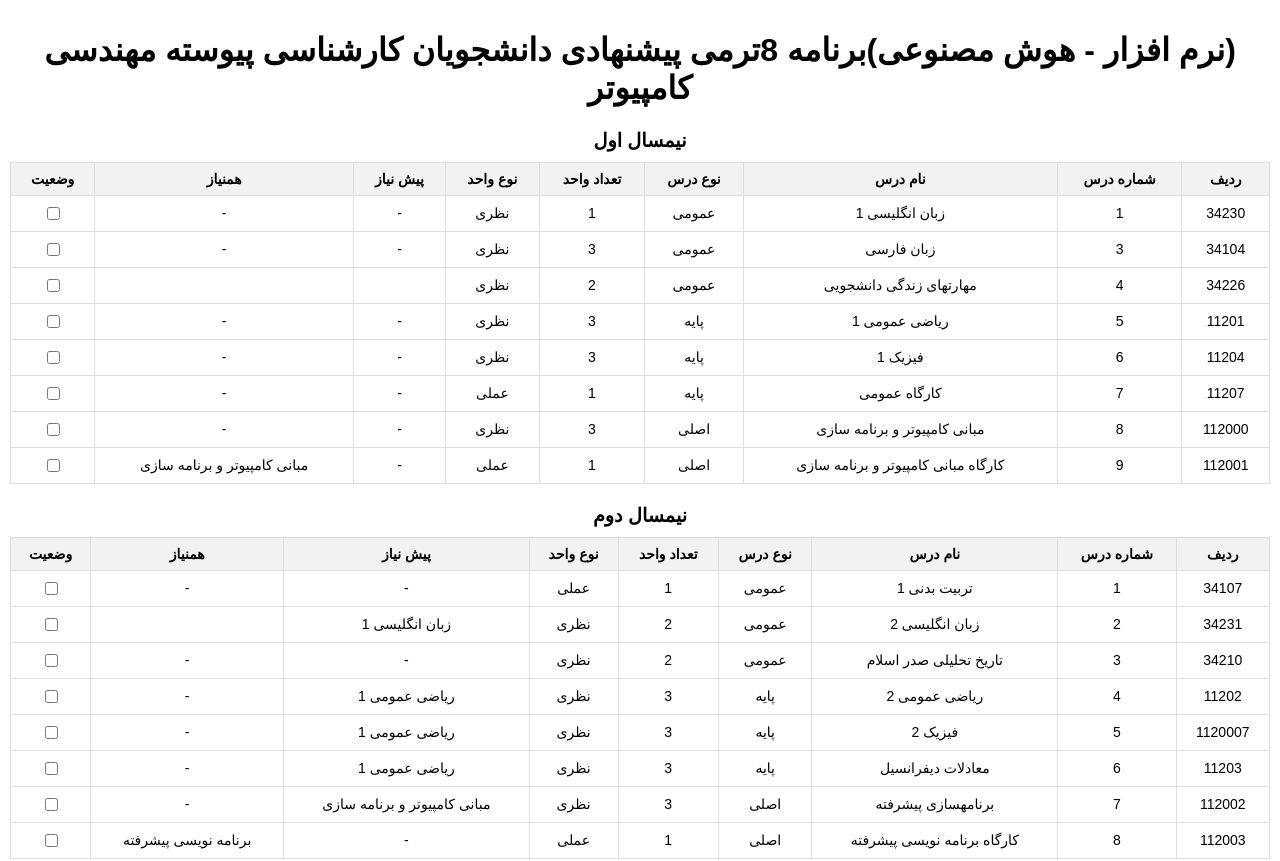
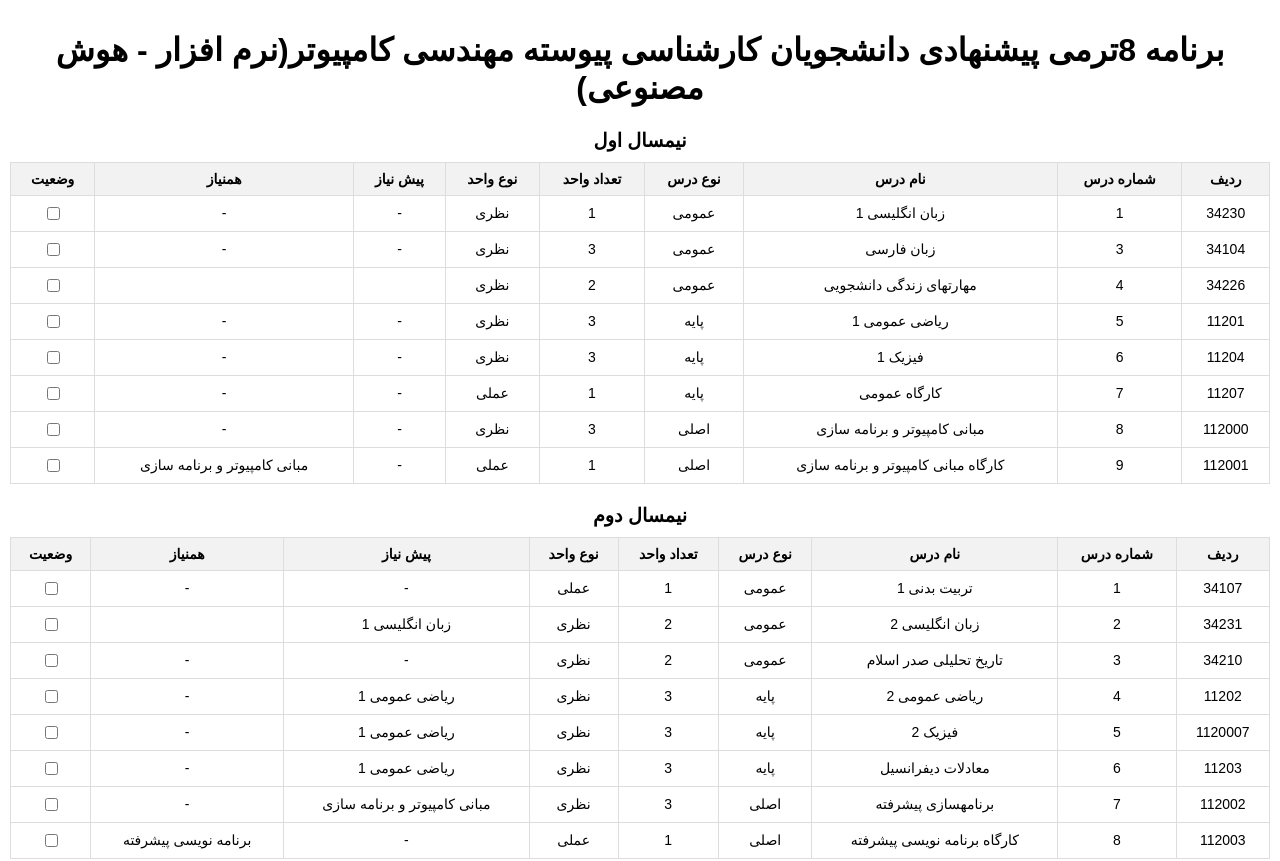
Before and after one commit to Zir0riZ/chart, a plain HTML site: page index.html in a window 1280 px wide. Shown: the top 861 px of the page. Drawn offline with Linux system fonts and the light colour scheme.

Commit message:
Update index.html

```diff
--- a/index.html
+++ b/index.html
@@ -7,7 +7,7 @@
     <title>چارت دروس</title>
 </head>
 <body>
-    <h1 style="text-align: center;">(نرم افزار - هوش مصنوعی)برنامه  8ترمی پیشنهادی دانشجویان کارشناسی پیوسته مهندسی کامپیوتر</h1>
+    <h1 style="text-align: center;">برنامه  8ترمی پیشنهادی دانشجویان کارشناسی پیوسته مهندسی کامپیوتر(نرم افزار - هوش مصنوعی)</h1>
     <div id="data-container"></div>
 
     <h2 style="text-align: center;">وضعیت واحدها</h2>
```
